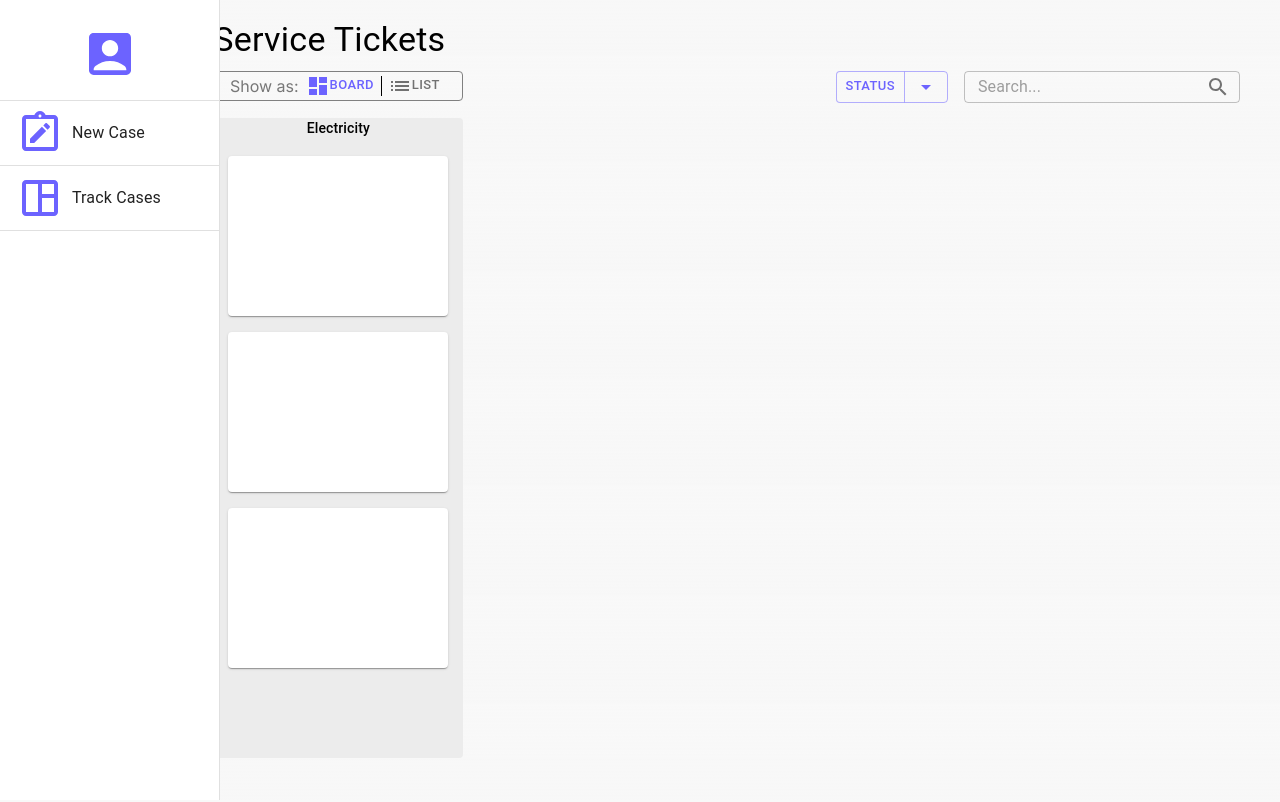
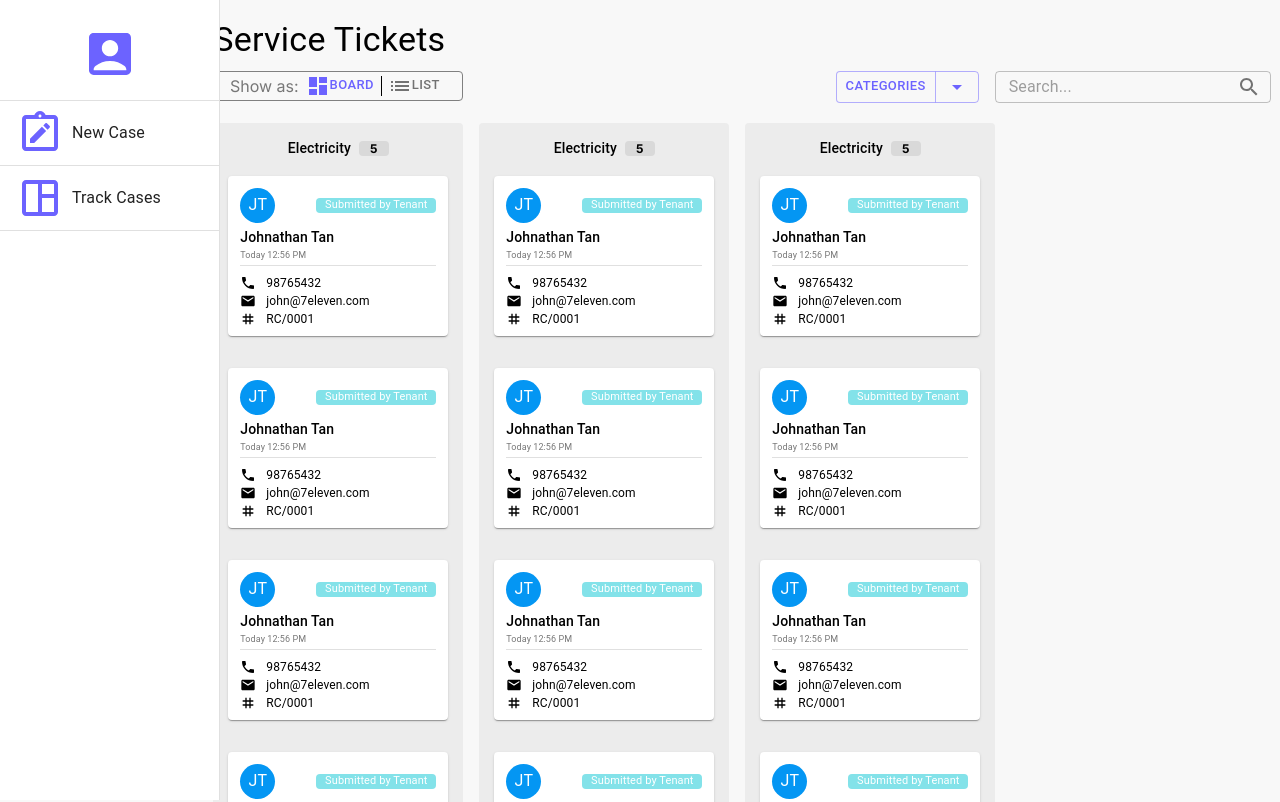
Before and after one commit to Josie1902/ReactExperiment, a Next.js app in the folder ticket-portal/: page /trackcases in a window 1280 px wide. Shown: the top 802 px of the page. Built offline with nearby package versions, Linux system fonts and the light colour scheme.

Commit message:
updated UI for splitbuttone and trackcases view

```diff
--- a/ticket-portal/app/page.js
+++ b/ticket-portal/app/page.js
@@ -10,7 +10,7 @@ export default function Home() {
     <body>
       <Navbar></Navbar>
       <Grid container style={{width:"100vw",height:"100vh",justifyContent:"center",alignItems:"center"}}>
-        <Grid item={true} xs={8}
+        <Grid item container xs={8}
         direction="column">
           <Typography variant="h4" fontWeight="bold" align='center' margin="0 0 1ch 0">What can we help you with?</Typography>
           <Options/>
--- /dev/null
+++ b/ticket-portal/app/trackcases/column.js
@@ -0,0 +1,117 @@
+"use client"
+
+import React from 'react';
+import { Stack,Paper,Typography,Divider, Link,CardActionArea } from '@mui/material';
+import Box from '@mui/material/Box';
+import PhoneIcon from '@mui/icons-material/Phone';
+import EmailIcon from '@mui/icons-material/Email';
+import Grid3x3Icon from '@mui/icons-material/Grid3x3';
+
+export default function ColumnWithBoxes() {
+  const boxes = [
+    { id: 1, name: 'Box 1'},
+    { id: 2, name: 'Box 2'},
+    { id: 3, name: 'Box 3'},
+    { id: 4, name: 'Box 4'},
+    { id: 5, name: 'Box 5'},
+  ]; // Example array of boxes with corrresonding ids
+
+  return (
+    <Stack
+      direction="column"
+      sx={{
+        width: '250px',
+        backgroundColor: '#ECECEC',
+        alignItems: 'center',
+        marginTop: '20px',
+        marginBottom: '20px',
+        borderRadius: 1,
+        paddingTop: '15px',
+        paddingBottom: '15px'
+      }}
+    >
+        <Box sx={{display:"flex", alignItems:"center"}}>
+            <Typography variant="subtitle2" marginRight={1}>Electricity</Typography>
+            <Box sx={{display:"flex",justifyContent:"center",alignItems:"center",fontSize: '12px', fontWeight: 'bold',backgroundColor:"#D9D9D9",borderRadius: 1, width:'30px',height:"15px"}}>
+                {boxes.length}
+            </Box>
+        </Box>
+      {boxes.map((box, index) => (
+        <Link key={box.id} style={{ textDecoration: 'none' }} href={`/trackcases/${box.id}`}>
+          <CardActionArea key={index}
+          component={Paper}
+          sx={{
+          margin:2,
+          width: 220,
+          height: 160,
+          padding:1.5,
+          backgroundColor:"white",
+          color:"black",
+          borderRadius: 1
+           }}
+          >
+            <Box>
+              <Box sx={{display:"flex", alignItems:'center', justifyContent:"space-between", marginBottom:0.5}}>
+                <Box
+                  sx={{
+                  width: '35px',
+                  height: '35px',
+                  borderRadius: '50%',
+                  backgroundColor: '#0496F3',
+                  display: 'flex',
+                  justifyContent: 'center',
+                  alignItems: 'center',
+                }}
+                >
+                  <Typography variant="body1" color="white">
+                    JT
+                  </Typography>
+                </Box>
+                <Box sx={{display:"flex",justifyContent:"center",alignItems:"center", fontWeight: 'bold',backgroundColor:"#83E2E9",borderRadius: 1, height:"15px",width:"120px"}}>
+                  <Typography fontSize="11px" color="white">
+                    Submitted by Tenant
+                  </Typography>
+                </Box>
+              </Box>
+              <Typography variant="subtitle2">
+                 Johnathan Tan
+              </Typography>
+              <Typography fontSize="9px" display="block" color="#777777" gutterBottom>
+                Today 12:56 PM
+              </Typography>
+              <Divider />
+              <Box
+                sx={{
+                  display: 'flex',
+                  alignItems: 'center',
+                  marginTop:1
+                }}
+              >
+                <PhoneIcon fontSize="12px" sx={{ marginRight: '10px' }}/>
+                <Typography fontSize="12px">98765432</Typography>
+              </Box>
+              <Box
+                sx={{
+                  display: 'flex',
+                  alignItems: 'center',
+                }}
+              >
+                <EmailIcon fontSize="12px" sx={{ marginRight: '10px' }}/>
+                <Typography fontSize="12px">john@7eleven.com</Typography>
+              </Box>
+              <Box
+                sx={{
+                  display: 'flex',
+                  alignItems: 'center',
+                }}
+              >
+                <Grid3x3Icon fontSize="12px" sx={{ marginRight: '10px' }}/>
+                <Typography fontSize="12px">RC/0001</Typography>
+              </Box>
+            </Box>
+        </CardActionArea>
+      </Link>
+      ))}
+    </Stack>
+  );
+}
--- a/ticket-portal/app/trackcases/page.js
+++ b/ticket-portal/app/trackcases/page.js
@@ -1,11 +1,12 @@
 'use client'
 import * as React from 'react'
-import { Typography, Grid,Box,Paper,Stack } from "@mui/material"
+import { Typography, Grid, Box} from "@mui/material"
 import { createTheme, ThemeProvider,styled } from '@mui/material/styles';
 import Navbar from "../navbar"
 import SplitButton from './splitbutton';
 import ToggleView from './toggleview';
 import SearchField from './search';
+import ColumnWithBoxes from './column';
 
 const theme = createTheme({
     palette: {
@@ -42,18 +43,12 @@ export default function TrackCases(){
                                 </Grid>
                              </Grid>
                         </Grid>
-                        <Stack spacing={2} sx={{width: 250, height: "80vh", backgroundColor: '#ECECEC', margin:"1.5ch 0 0 0", borderRadius:1, display:"flex", alignItems:"center",flexDirection:"column"}}>
-                            <Typography variant='subtitle2' margin="1ch 0 0 0">Electricity</Typography>
-                            <Box sx={{display: 'flex', flexWrap: 'wrap', '& > :not(style)': {width: 220,height: 160,}}}>
-                                <Paper />
-                            </Box>
-                            <Box sx={{display: 'flex', flexWrap: 'wrap',  '& > :not(style)': {width: 220,height: 160,}}}>
-                                <Paper />
-                            </Box>
-                            <Box sx={{display: 'flex', flexWrap: 'wrap',  '& > :not(style)': {width: 220,height: 160,}}}>
-                                <Paper />
-                            </Box>
-                        </Stack>
+                        <Box sx={{display:"flex",gap: 2}}>
+                            {/* The number of columns (categories, status, tenants) is dynamic but i place it as this first */}
+                            <ColumnWithBoxes/>
+                            <ColumnWithBoxes/>
+                            <ColumnWithBoxes/>
+                        </Box>
                     </Grid>
                 </Grid>
             </ThemeProvider>
--- a/ticket-portal/app/trackcases/splitbutton.js
+++ b/ticket-portal/app/trackcases/splitbutton.js
@@ -10,7 +10,7 @@ import Popper from '@mui/material/Popper';
 import MenuItem from '@mui/material/MenuItem';
 import MenuList from '@mui/material/MenuList';
 
-const options = ['Categories','Status','Tenants'];
+const options = ['Status','Categories','Tenants'];
 
 export default function SplitButton() {
   const [open, setOpen] = React.useState(false);
```
